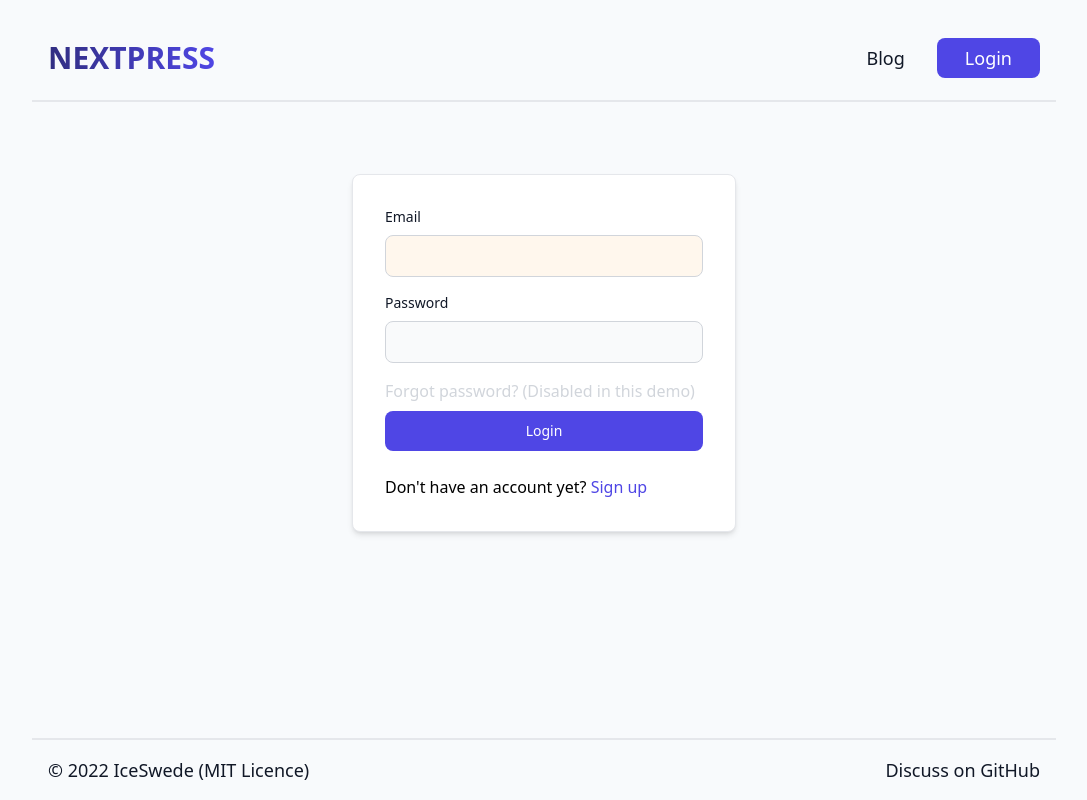
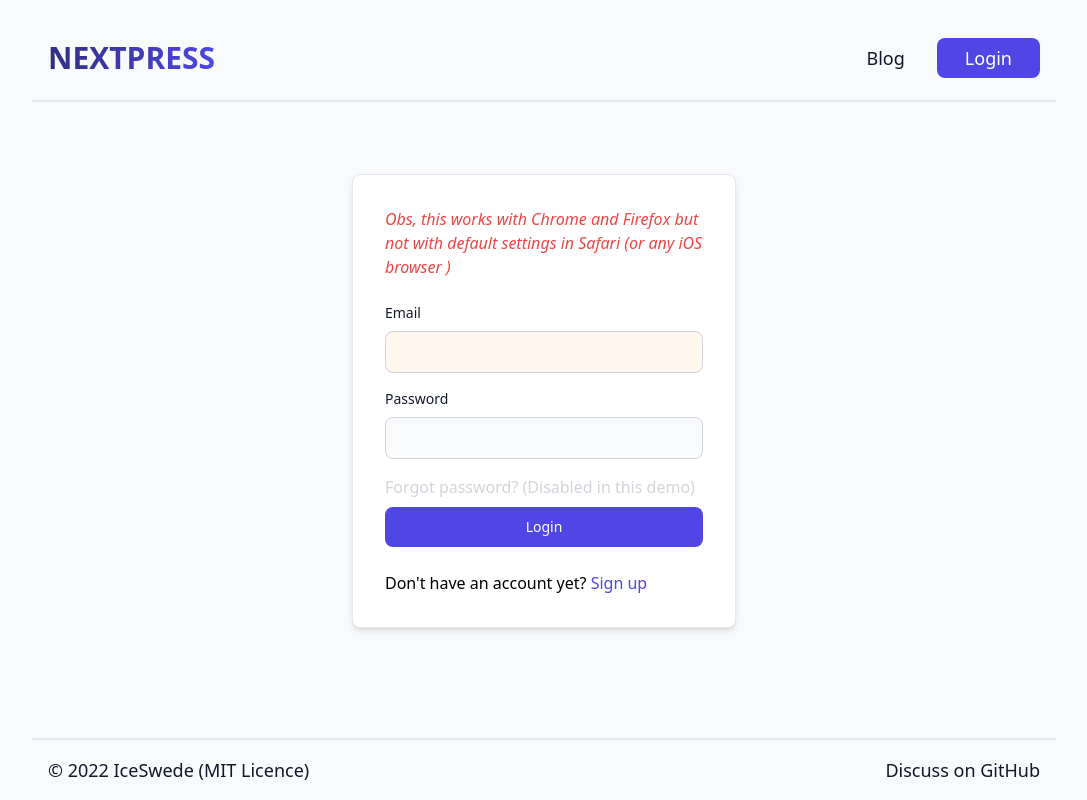
Before and after one commit to IceSwede/nextpress-acm-crud-example, a Next.js app: page /users/log-in in a window 1280 px wide. Shown: the whole page, without its empty margins (96-1183 px from the left). Built offline with nearby package versions, Linux system fonts and the light colour scheme; no server answers.

Commit message:
Login failure message added

```diff
--- a/components/users/LogInForm.tsx
+++ b/components/users/LogInForm.tsx
@@ -15,6 +15,7 @@ export default function LogInForm() {
   const [logIn, { loading, error }] = useMutation(LOG_IN, {
     refetchQueries: [{ query: GET_USER }],
   });
+  console.log(logIn);
   const errorMessage = error?.message || '';
   const isEmailValid =
     !errorMessage.includes('empty_email') &&
@@ -43,6 +44,10 @@ export default function LogInForm() {
     <div className='flex flex-col justify-start items-center mt-12'>
       <div className='bg-white shadow-md border border-gray-200 rounded-lg w-96 p-4 sm:p-6 lg:p-8 my-6'>
         <form className='space-y-6' method='post' onSubmit={handleSubmit}>
+          <p className='italic text-red-500'>
+            Obs, this works with Chrome and Firefox but not with default
+            settings in Safari (or any iOS browser )
+          </p>
           <fieldset disabled={loading} aria-busy={loading}>
             <label
               className='text-sm font-medium text-gray-900 block mb-2'
```
